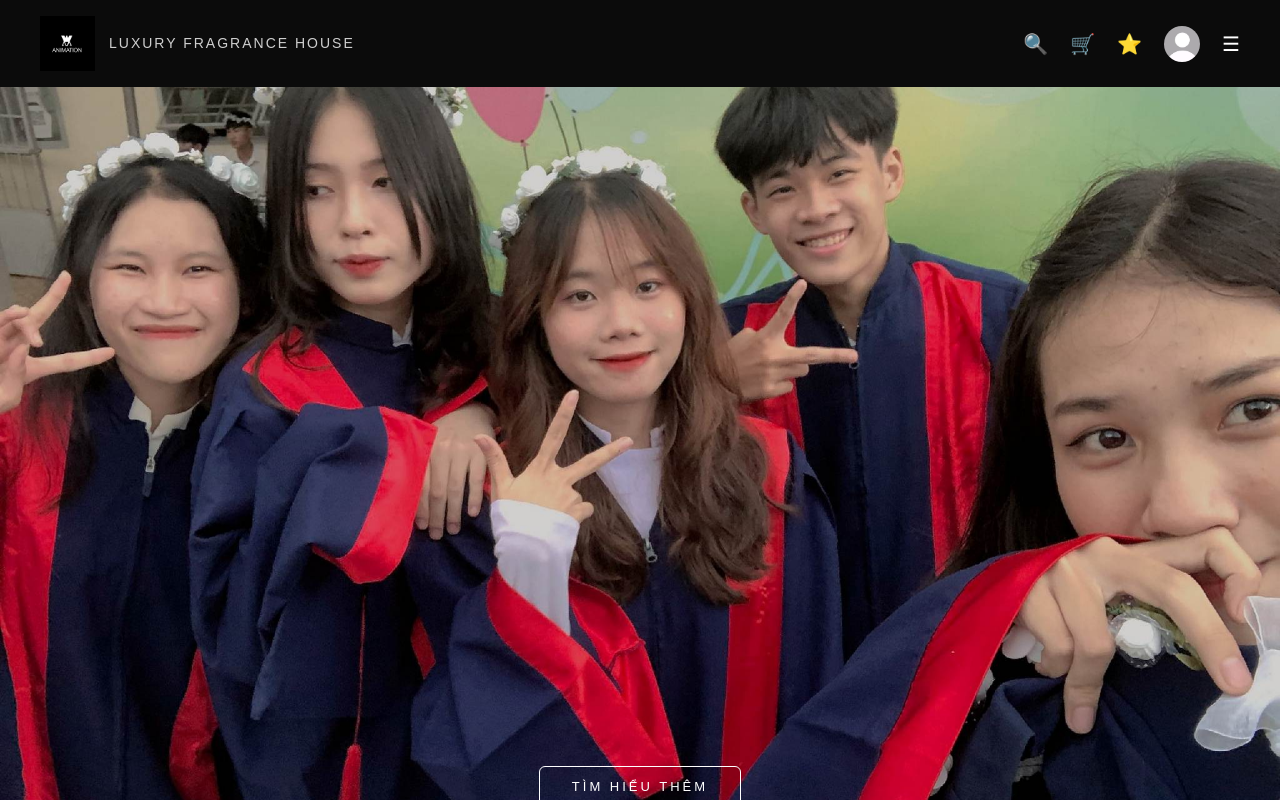
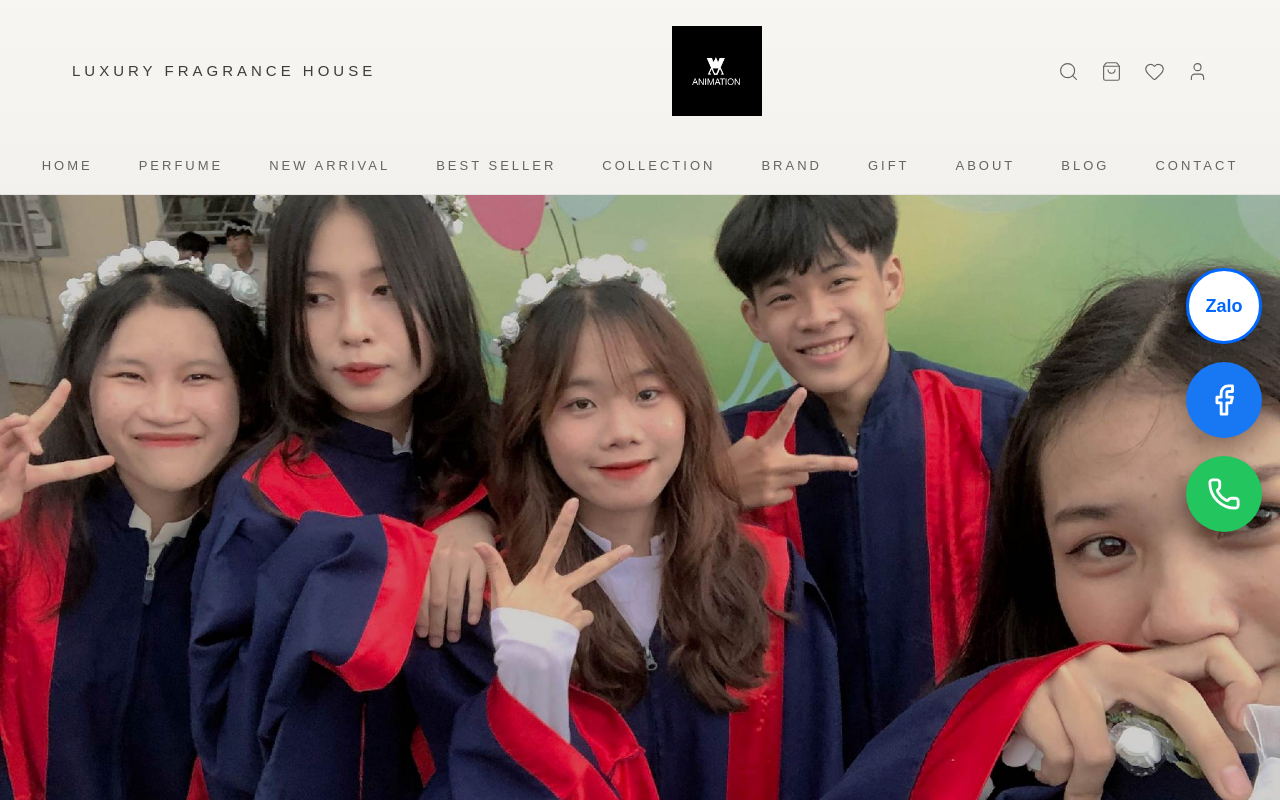
Before and after one commit to MinhPhuc00ne/Sale-System, a React (Vite) app in the folder Perfume System/: page / in a window 1280 px wide. Shown: the top 800 px of the page. Built offline with nearby package versions, Linux system fonts and the light colour scheme.

Commit message:
Update header & floating contact

```diff
--- a/Perfume System/package.json
+++ b/Perfume System/package.json
@@ -10,6 +10,7 @@
     "preview": "vite preview"
   },
   "dependencies": {
+    "lucide-react": "^0.562.0",
     "react": "^19.2.0",
     "react-dom": "^19.2.0",
     "react-router-dom": "^7.12.0"
--- a/Perfume System/src/App.tsx
+++ b/Perfume System/src/App.tsx
@@ -1,6 +1,7 @@
 import { RouterProvider } from "react-router-dom";
 import router from "./router";
 import "./css/global.css";
+
 function App() {
   return <RouterProvider router={router} />;
 }
--- /dev/null
+++ b/Perfume System/src/components/FloatingContact.tsx
@@ -0,0 +1,85 @@
+import { Phone, Facebook } from "lucide-react";
+
+const FloatingContact = () => {
+  return (
+    <div
+      style={{
+        position: "fixed",
+        right: "18px",
+        top: "50%",
+        transform: "translateY(-50%)",
+        zIndex: 99999,
+        display: "flex",
+        flexDirection: "column",
+        gap: "18px",
+      }}
+    >
+      {/* ZALO */}
+      <a
+        href="https://zalo.me/0123456789"
+        target="_blank"
+        rel="noreferrer"
+        style={zaloStyle}
+      >
+        Zalo
+      </a>
+
+      {/* FACEBOOK */}
+      <a
+        href="https://facebook.com"
+        target="_blank"
+        rel="noreferrer"
+        style={icon("#1877f2")}
+      >
+        <Facebook size={34} />
+      </a>
+
+      {/* PHONE */}
+      <a href="tel:0123456789" style={icon("#22c55e")}>
+        <Phone size={34} />
+      </a>
+    </div>
+  );
+};
+
+const SIZE = 76;
+
+const icon = (bg: string): React.CSSProperties => ({
+  width: SIZE,
+  height: SIZE,
+  borderRadius: "50%",
+  background: bg,
+  color: "#fff",
+
+  display: "flex",
+  alignItems: "center",
+  justifyContent: "center",
+
+  boxShadow: "0 12px 28px rgba(0,0,0,0.35)",
+  cursor: "pointer",
+  textDecoration: "none",
+
+  transition: "transform 0.2s ease",
+});
+
+const zaloStyle: React.CSSProperties = {
+  width: SIZE,
+  height: SIZE,
+  borderRadius: "50%",
+  background: "#fff",
+  color: "#0068ff",
+
+  display: "flex",
+  alignItems: "center",
+  justifyContent: "center",
+
+  fontWeight: 700,
+  fontSize: "18px",
+
+  border: "3px solid #0068ff",
+  boxShadow: "0 12px 28px rgba(0,0,0,0.3)",
+  textDecoration: "none",
+  cursor: "pointer",
+};
+
+export default FloatingContact;
--- /dev/null
+++ b/Perfume System/src/css/floating-contact.css
@@ -0,0 +1,59 @@
+.floating-contact {
+  position: fixed;
+  right: 24px;
+  top: 50%;
+  transform: translateY(-50%);
+  z-index: 999;
+
+  display: flex;
+  flex-direction: column;
+  gap: 14px;
+}
+
+/* ITEM CHUNG */
+.contact-item {
+  width: 44px;
+  height: 44px;
+  border-radius: 50%;
+
+  display: flex;
+  align-items: center;
+  justify-content: center;
+
+  font-size: 16px;
+  font-weight: 600;
+
+  color: #fff;
+  text-decoration: none;
+
+  box-shadow: 0 6px 18px rgba(0,0,0,0.18);
+
+  transition:
+    transform 0.3s ease,
+    box-shadow 0.3s ease,
+    opacity 0.3s ease;
+}
+
+.contact-item:hover {
+  transform: translateY(-3px);
+  box-shadow: 0 10px 24px rgba(0,0,0,0.25);
+  opacity: 0.95;
+}
+
+/* ZALO */
+.contact-item.zalo {
+  background: #0068ff;
+}
+
+/* FACEBOOK */
+.contact-item.fb {
+  background: #1877f2;
+}
+
+/* PHONE */
+.contact-item.phone {
+  background: #111;
+}
+body {
+  background: red !important;
+}
--- a/Perfume System/src/css/header.css
+++ b/Perfume System/src/css/header.css
@@ -1,128 +1,89 @@
-/* ================= HEADER ================= */
 
 .lux-header {
-  background-color: #0b0b0b;
-  color: #ffffff;
-  display: flex;
-  justify-content: space-between;
-  align-items: center;
-  padding: 16px 40px;
+  position: sticky;
+  top: 0;
+  z-index: 1000;
+
+  background: linear-gradient(
+    to bottom,
+    #f7f6f3,
+    #f2f1ee
+  );
+
+  border-bottom: 1px solid rgba(0,0,0,0.08);
 }
 
-.header-left {
+/* ================= TOP BAR ================= */
+
+.lux-header-top {
+  display: grid;
+  grid-template-columns: auto 1fr auto;
+  align-items: center;
+  padding: 26px 72px;
+}
+
+/* ================= SLOGAN (LEFT) ================= */
+
+.header-slogan {
+  font-size: 15px;
+  letter-spacing: 4px;
+  font-weight: 500;
+  text-transform: uppercase;
+  color: #333;
+  opacity: 0.95;
+  text-shadow: 0 0 10px rgba(0,0,0,0.08);
+}
+
+/* ================= LOGO (CENTER) ================= */
+
+.header-logo {
   display: flex;
-  align-items: center;
-  gap: 14px;
+  justify-content: center;
 }
 
 .logo-img {
-  width: 55px;
+  width: 90px;
   height: auto;
 }
 
-.slogan {
-  font-size: 14px;
-  letter-spacing: 2px;
-  text-transform: uppercase;
-  opacity: 0.8;
-}
+/* ================= ICONS (RIGHT) ================= */
 
-.header-right {
+.header-icons {
   display: flex;
   align-items: center;
   gap: 22px;
 }
 
-.icon {
-  font-size: 20px;
+.lux-icon {
+  width: 21px;
+  height: 21px;
+  stroke-width: 1.3;
+  color: #555;
+  opacity: 0.9;
   cursor: pointer;
-  transition: opacity 0.3s ease;
+
+  transition:
+    opacity 0.3s ease,
+    transform 0.3s ease,
+    color 0.3s ease;
 }
 
-.icon:hover {
-  opacity: 0.7;
+.lux-icon:hover {
+  opacity: 1;
+  color: #000;
+  transform: translateY(-2px);
 }
 
-.avatar {
-  width: 36px;
-  height: 36px;
-  border-radius: 50%;
-  object-fit: cover;
-  cursor: pointer;
+/* ================= MENU SHOW / HIDE ================= */
+
+.menu-wrapper {
+  transition:
+    transform 0.35s ease,
+    opacity 0.25s ease;
 }
 
-/* ================= MENU OVERLAY ================= */
-
-.menu-overlay {
-  position: fixed;
-  inset: 0;
-  background: rgba(0, 0, 0, 0.35);   /* tối rất nhẹ */
-  backdrop-filter: blur(3px);
-  z-index: 999;
-  display: flex;
-  justify-content: flex-end;
+.menu-wrapper.hide {
+  transform: translateY(-100%);
+  opacity: 0;
+  pointer-events: none;
 }
-
-/* ================= MENU DRAWER ================= */
-
-.menu-drawer {
-  width: 340px;
-  background: #f8f8f8;              /* trắng ngà */
-  padding: 36px 32px;
-  display: flex;
-  flex-direction: column;
-  gap: 32px;
-  box-shadow: -12px 0 40px rgba(0, 0, 0, 0.15);
-}
-
-/* nút đóng */
-.menu-drawer span {
-  align-self: flex-end;
-  cursor: pointer;
-  font-size: 22px;
-  color: #777;
-  transition: color 0.3s ease;
-}
-
-.menu-drawer span:hover {
-  color: #000;
-}
-
-/* ================= MENU TITLE (LOGO / BRAND) ================= */
-/* nếu sau này thêm chữ AUTH PERFUME */
-
-.menu-title {
-  font-size: 18px;
-  letter-spacing: 6px;
-  text-align: center;
-  color: #111;
-  margin-bottom: 10px;
-}
-
-/* ================= MENU LIST ================= */
-
-.menu-drawer nav {
-  display: flex;
-  flex-direction: column;
-}
-
-/* ================= MENU ITEM – TRUNG TÍNH ================= */
-
-.menu-drawer a {
-  padding: 18px 8px;
-  font-size: 13px;
-  letter-spacing: 2px;
-  color: #555;
-  cursor: pointer;
-  border-bottom: 1px solid #e5e5e5;
-  transition: all 0.25s ease;
-}
-
-.menu-drawer a:last-child {
-  border-bottom: none;
-}
-
-.menu-drawer a:hover {
-  color: #000;
-  background: #f1f1f1;
-}
--- a/Perfume System/src/css/menu-bar.css
+++ b/Perfume System/src/css/menu-bar.css
@@ -1,20 +1,22 @@
 .lux-menu {
-  background-color: #111;
-  color: #fff;
   display: flex;
   justify-content: center;
-  gap: 40px;
-  padding: 14px 0;
+  gap: 46px;
+  padding: 14px 0 18px;
+  background: transparent;
 }
 
 .menu-item {
   font-size: 13px;
-  letter-spacing: 2px;
+  letter-spacing: 3px;
   cursor: pointer;
-  opacity: 0.85;
+  color: #555;
+  opacity: 0.9;
+  transition: all 0.3s ease;
 }
 
 .menu-item:hover {
+  color: #000;
   opacity: 1;
   text-decoration: underline;
 }
--- a/Perfume System/src/pages/Layouts/Header.tsx
+++ b/Perfume System/src/pages/Layouts/Header.tsx
@@ -1,48 +1,61 @@
-import { useState } from "react";
+
+import { useEffect, useState } from "react";
 import "../../css/header.css";
 import logo from "../../assets/LOGO.jpg";
-import avatar from "../../assets/avata.jpg";
+import MenuBar from "./Menu-Bar";
+import { Search, ShoppingBag, Heart, User } from "lucide-react";
 
 const Header = () => {
-  const [openMenu, setOpenMenu] = useState(false);
+  const [hideMenu, setHideMenu] = useState(false);
+  const [lastScrollY, setLastScrollY] = useState(0);
+
+  useEffect(() => {
+    const onScroll = () => {
+      const currentY = window.scrollY;
+
+      if (currentY > lastScrollY && currentY > 120) {
+        // scroll xuống
+        setHideMenu(true);
+      } else {
+        // scroll lên
+        setHideMenu(false);
+      }
+
+      setLastScrollY(currentY);
+    };
+
+    window.addEventListener("scroll", onScroll);
+    return () => window.removeEventListener("scroll", onScroll);
+  }, [lastScrollY]);
 
   return (
-    <>
-      <header className="lux-header">
-        {/* LEFT */}
-        <div className="header-left">
-          <img src={logo} alt="Logo" className="logo-img" />
-          <span className="slogan">Luxury Fragrance House</span>
+    <header className="lux-header">
+      {/* ===== TOP BAR ===== */}
+      <div className="lux-header-top">
+        {/* LEFT – SLOGAN */}
+        <div className="header-slogan">
+          Luxury Fragrance House
         </div>
 
-        {/* RIGHT */}
-        <div className="header-right">
-          <i className="icon">🔍</i>
-          <i className="icon">🛒</i>
-          <i className="icon">⭐</i>
-          <img src={avatar} alt="Profile" className="avatar" />
-          <i className="icon" onClick={() => setOpenMenu(true)}>
-            ☰
-          </i>
+        {/* CENTER – LOGO */}
+        <div className="header-logo">
+          <img src={logo} alt="Logo" className="logo-img" />
         </div>
-      </header>
 
-      {/* MENU DRAWER */}
-      {openMenu && (
-        <div className="menu-overlay" onClick={() => setOpenMenu(false)}>
-          <div className="menu-drawer" onClick={(e) => e.stopPropagation()}>
-            <span onClick={() => setOpenMenu(false)}>✕</span>
-            <nav>
-              <a>HOME</a>
-              <a>PERFUME</a>
-              <a>COLLECTION</a>
-              <a>ABOUT</a>
-              <a>CONTACT</a>
-            </nav>
-          </div>
+        {/* RIGHT – ICONS */}
+        <div className="header-icons">
+          <Search className="lux-icon" />
+          <ShoppingBag className="lux-icon" />
+          <Heart className="lux-icon" />
+          <User className="lux-icon" />
         </div>
-      )}
-    </>
+      </div>
+
+      {/* ===== MENU ===== */}
+      <div className={`menu-wrapper ${hideMenu ? "hide" : ""}`}>
+        <MenuBar />
+      </div>
+    </header>
   );
 };
 
--- a/Perfume System/src/pages/Layouts/MainLayout.tsx
+++ b/Perfume System/src/pages/Layouts/MainLayout.tsx
@@ -1,16 +1,20 @@
 import { Outlet } from "react-router-dom";
 import Header from "./Header";
 import Footer from "./Footer";
+import FloatingContact from "../../components/FloatingContact";
 
 const MainLayout = () => {
   return (
-    <>
+    <div className="app-layout">
       <Header />
-      <main style={{ minHeight: "70vh" }}>
+      <FloatingContact />
+
+      <main className="main-content">
         <Outlet />
       </main>
+
       <Footer />
-    </>
+    </div>
   );
 };
 
--- a/Perfume System/src/pages/Layouts/Menu-Bar.tsx
+++ b/Perfume System/src/pages/Layouts/Menu-Bar.tsx
@@ -1,7 +1,18 @@
 import "../../css/menu-bar.css";
 
 const MenuBar = () => {
-  const menus = ["HOME", "PERFUME", "COLLECTION", "ABOUT", "CONTACT"];
+  const menus = [
+    "HOME",
+    "PERFUME",
+    "NEW ARRIVAL",
+    "BEST SELLER",
+    "COLLECTION",
+    "BRAND",
+    "GIFT",
+    "ABOUT",
+    "BLOG",
+    "CONTACT",
+  ];
 
   return (
     <nav className="lux-menu">
```
Also changed, not shown: Perfume System/src/css/footer.css (+83 -5 lines), Perfume System/src/pages/Layouts/Footer.tsx (+68 -4 lines), 1 other file (tests, documents, lock files or other folders).
